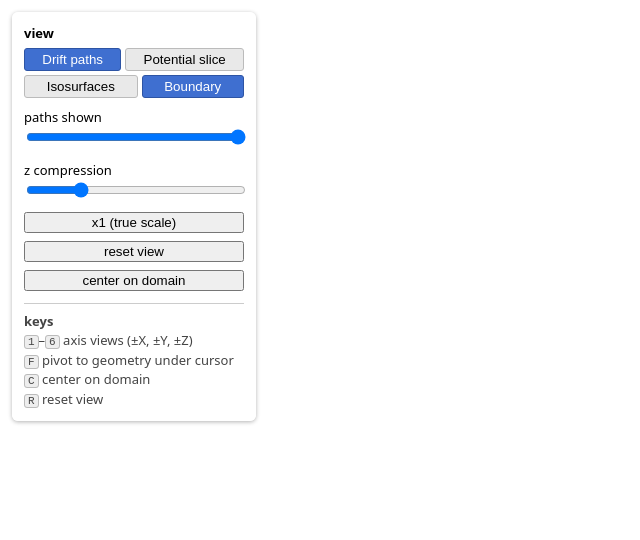
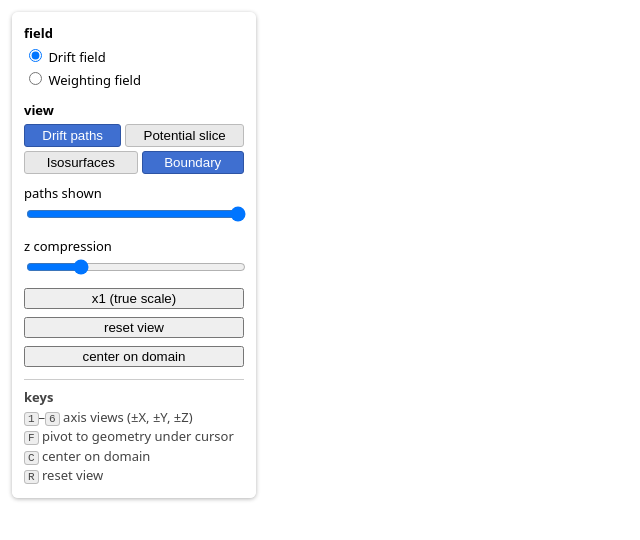
Before and after one commit to fanrado/pochoir_viewer, a website: page web/index.html in a window 1280 px wide. Shown: the whole page, without its empty margins (0-640 px from the left). Drawn offline with nearby package versions, Linux system fonts and the light colour scheme; no server answers.

Commit message:
Add field selector, xy/yz/xz labels, contour controls markup
Exclusive field radios above the independent layer toggles, axis buttons
relabelled to name both plane and normal with their ids untouched, and empty
contour containers. Markup only.

Co-Authored-By: Claude Opus 5 (1M context) <noreply@anthropic.com>

```diff
--- a/web/index.html
+++ b/web/index.html
@@ -19,6 +19,12 @@
   #groups label { margin-top: 4px; }
 
   #scale-note { color: #555; }
+
+  #fields { margin-bottom: 10px; }
+  #field-radios label { display: block; margin-top: 2px; }
+  #contour-controls { margin-top: 8px; border-top: 1px solid #ddd; padding-top: 6px; }
+  #contour-levels label { margin-top: 2px; }
+  #contour-legend { color: #444; }
 
   #layers { margin-bottom: 10px; }
   #layer-buttons { display: flex; flex-wrap: wrap; gap: 4px; margin-top: 4px; }
@@ -66,6 +72,14 @@
 <canvas id="view"></canvas>
 
 <div id="panel">
+  <div id="fields">
+    <b>field</b>
+    <div id="field-radios">
+      <label><input type="radio" name="field" id="field-drift" value="drift" checked> Drift field</label>
+      <label><input type="radio" name="field" id="field-weight" value="weight"> Weighting field</label>
+    </div>
+  </div>
+
   <div id="layers">
     <b>view</b>
     <div id="layer-buttons" role="group" aria-label="visible layers">
@@ -78,9 +92,9 @@
 
   <div id="potential-controls" hidden>
     <div id="axis-radios">
-      <label><input type="radio" name="slice-axis" id="axis-x" value="x"> x</label>
-      <label><input type="radio" name="slice-axis" id="axis-y" value="y"> y</label>
-      <label><input type="radio" name="slice-axis" id="axis-z" value="z" checked> z</label>
+      <label><input type="radio" name="slice-axis" id="axis-x" value="x"> yz (x-slice)</label>
+      <label><input type="radio" name="slice-axis" id="axis-y" value="y"> xz (y-slice)</label>
+      <label><input type="radio" name="slice-axis" id="axis-z" value="z" checked> xy (z-slice)</label>
     </div>
     <input type="range" id="slice-idx" min="0" max="0" value="0">
     <span id="slice-label"></span>
@@ -93,6 +107,12 @@
       <span id="volt-readout"></span>
     </div>
     <div id="iso-levels"></div>
+
+    <div id="contour-controls">
+      <button id="layer-contours" class="layer" aria-pressed="false">Contours</button>
+      <div id="contour-levels"></div>
+      <div id="contour-legend"></div>
+    </div>
   </div>
 
   <div id="groups"></div>
```
